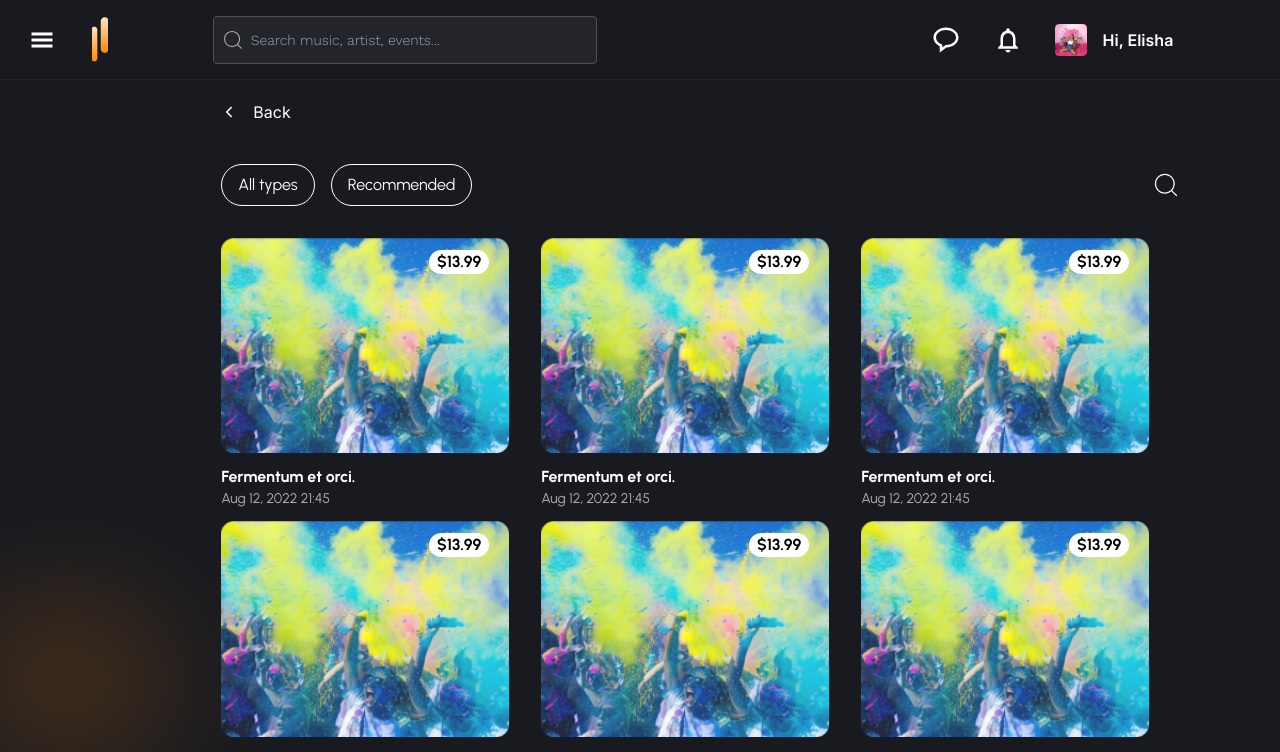
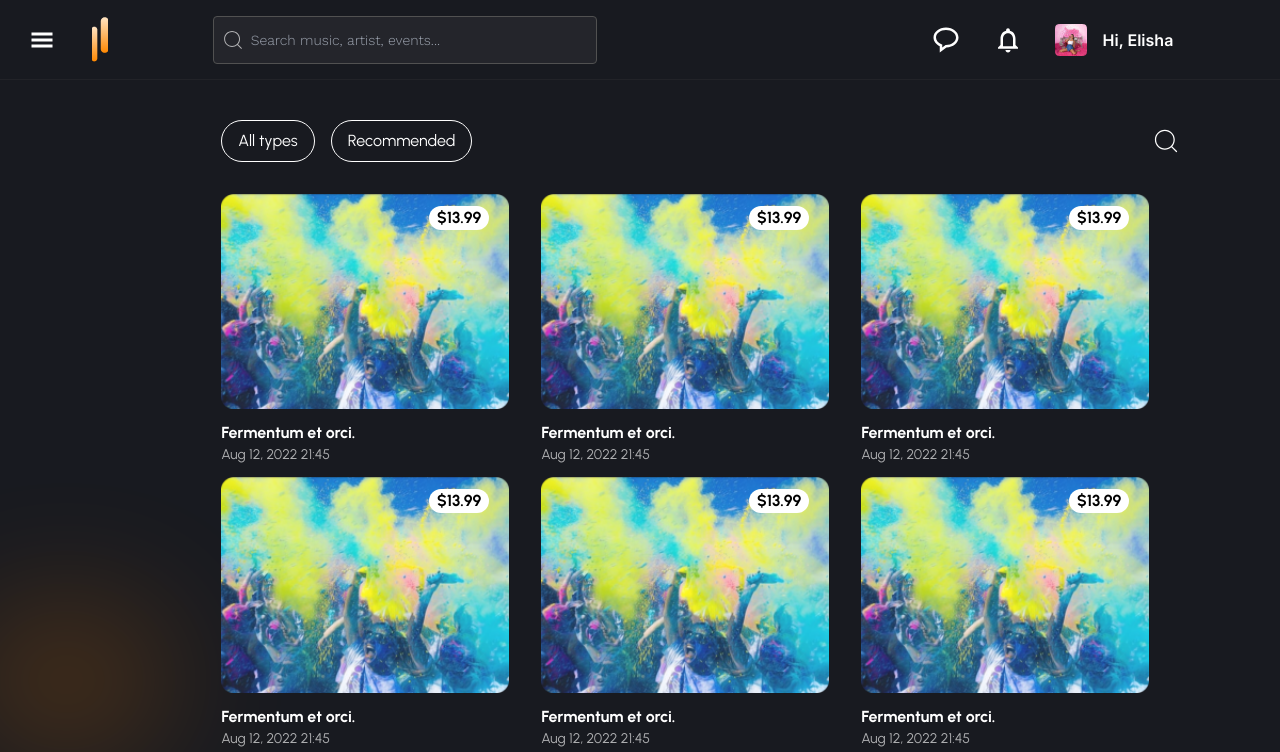
Before and after one commit to nischhal-hub/BlogIn, a React (Vite) app: page / in a window 1280 px wide. Shown: the top 752 px of the page. Built offline with nearby package versions, Linux system fonts and the light colour scheme.

Commit message:
set up tanstack query and installed l axios

```diff
--- a/package.json
+++ b/package.json
@@ -11,6 +11,7 @@
   },
   "dependencies": {
     "@tanstack/react-query": "^5.36.0",
+    "axios": "^1.6.8",
     "clsx": "^2.1.1",
     "react": "^18.2.0",
     "react-dom": "^18.2.0",
--- a/src/App.tsx
+++ b/src/App.tsx
@@ -5,6 +5,7 @@
 import Profile from './components/Profile'
 import SharedLayout from './components/SharedLayout'
 import { Routes,Route,Navigate } from 'react-router-dom'
+
 function App() {
 
 
--- a/src/components/Home.tsx
+++ b/src/components/Home.tsx
@@ -3,15 +3,13 @@
 import { CiSearch } from "react-icons/ci";
 import Card from './Card';
 const Home = () => {
+
     return (
         <>
             <div className='flex w-full'>
                 <div className='w-1/6'></div>
                 <div className='w-5/6'>
                     <div className='w-[90%] ml-2 '>
-                        <div className='mt-5'>
-                            <button className='flex items-center font-inter font-normal text-base text-textLight'><IoIosArrowBack className='mr-4' />Back</button>
-                        </div>
                         <div className="filter-section flex mt-10 items-center justify-between">
                             <div className="dropdown font-urbanist ">
                                 <button className='px-4 py-2 mr-2 border-[1px] text-textLight border-textLight rounded-[40px]'>All types</button>
--- a/src/main.tsx
+++ b/src/main.tsx
@@ -4,13 +4,17 @@
 import './index.css'
 import { BrowserRouter } from 'react-router-dom'
 import { AppProvider } from './context.tsx'
+import { QueryClient, QueryClientProvider, } from '@tanstack/react-query'
+const queryClient = new QueryClient();
 
 ReactDOM.createRoot(document.getElementById('root')!).render(
   <React.StrictMode>
-    <AppProvider>
-      <BrowserRouter>
-        <App />
-      </BrowserRouter>
-    </AppProvider>
+    <QueryClientProvider client={queryClient}>
+      <AppProvider>
+        <BrowserRouter>
+          <App />
+        </BrowserRouter>
+      </AppProvider>
+    </QueryClientProvider>
   </React.StrictMode>,
 )
```
Also changed, not shown: 1 other file (tests, documents, lock files or other folders).
